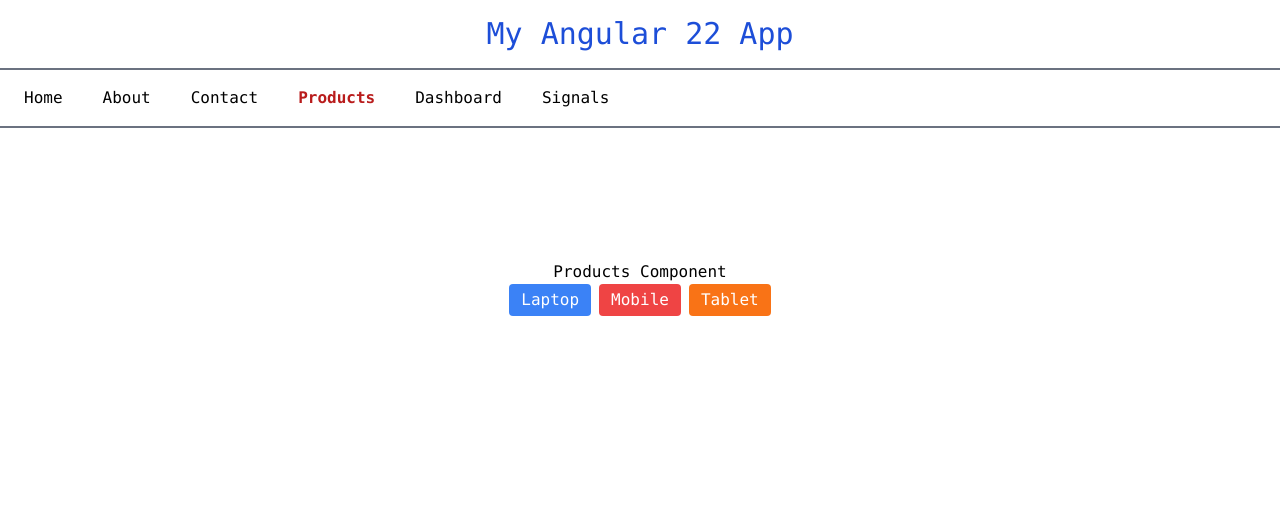
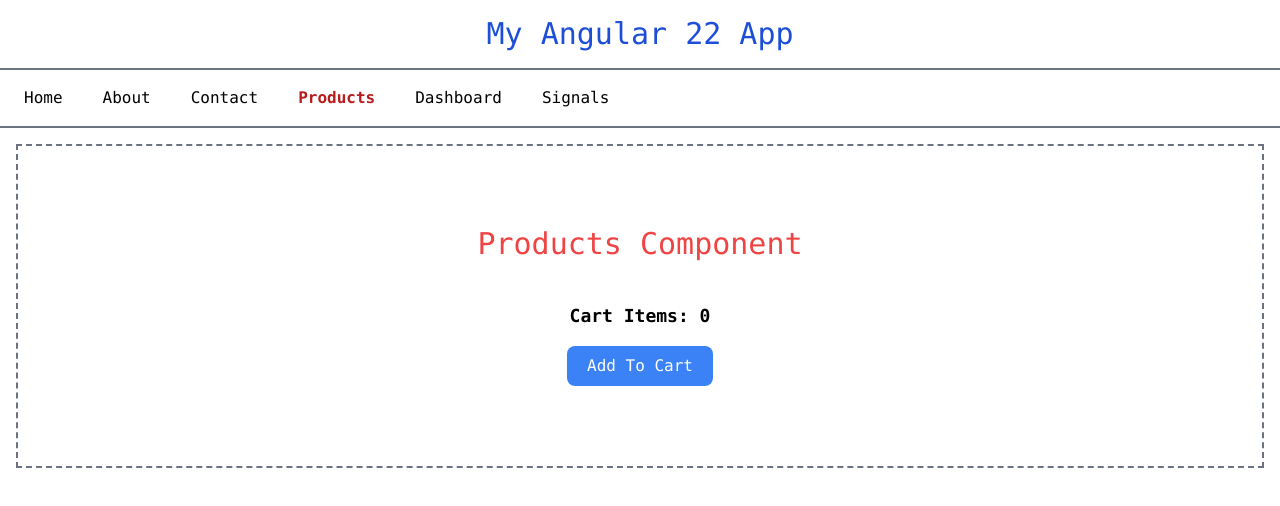
Before and after one commit to alianathefoxfairy/angular-22-sandbox, an Angular app in the folder Angular22-Tutorial/: page /pages/products in a window 1280 px wide. Shown: the top 506 px of the page. Built offline with nearby package versions, Linux system fonts and the light colour scheme.

Commit message:
service and dependency injection practice

```diff
--- a/Angular22-Tutorial/src/app/pages/contact/contact.html
+++ b/Angular22-Tutorial/src/app/pages/contact/contact.html
@@ -1,6 +1,6 @@
 <div class="border-2 border-dashed border-gray-500 m-4">
     <div class="h-80 flex flex-col items-center justify-center text-center font-mono">
-        <h2>Contact Component</h2>
-        <p class="text-2xl mb-10">Welcome to the contact page!</p>
+        <h2 class="text-3xl text-orange-500 mb-10">Contact Component</h2>
+        <p class="text-lg font-semibold">Cart Items: {{shoppingService.cartCount()}}</p>
     </div>
 </div>
--- a/Angular22-Tutorial/src/app/pages/contact/contact.ts
+++ b/Angular22-Tutorial/src/app/pages/contact/contact.ts
@@ -1,4 +1,5 @@
-import { Component } from '@angular/core';
+import { Component, inject } from '@angular/core';
+import { ShoppingService } from '../../services/shopping-service';
 
 @Component({
   imports: [],
@@ -6,4 +7,7 @@ import { Component } from '@angular/core';
   styleUrl: './contact.scss',
   templateUrl: './contact.html',
 })
-export class Contact {}
+export class Contact {
+  protected shoppingService = inject(ShoppingService);
+
+}
--- a/Angular22-Tutorial/src/app/pages/products/products.html
+++ b/Angular22-Tutorial/src/app/pages/products/products.html
@@ -1,6 +1,10 @@
-<div>
+<div class="border-2 border-dashed border-gray-500 m-4">
     <div class="h-80 flex flex-col items-center justify-center text-center font-mono">
-        <h2>Products Component</h2>
+        <h2 class="text-3xl text-red-500 mb-10">Products Component</h2>
+        <div class="space-y-4">
+            <p class="text-lg font-semibold">Cart Items: {{shoppingService.cartCount()}}</p>
+            <button (click)="addProducts()" class="rounded-lg bg-blue-500 px-5 py-2 text-white">Add To Cart</button>
+        </div>
         <!-- <p class="text-2xl mb-10">Welcome to the products page!</p> -->
 
         <!-- route parameter with routerLink -->
@@ -25,10 +29,10 @@
          </nav> -->
 
           <!-- query parameter with Navigate() -->
-        <nav class="flex gap-2">
+        <!--<nav class="flex gap-2">
             <button class="bg-blue-500 text-white rounded px-3 py-1" (click)="viewDetails('laptop')">Laptop</button>
             <button class="bg-red-500 text-white rounded px-3 py-1" (click)="viewDetails('mobile')">Mobile</button>
             <button class="bg-orange-500 text-white rounded px-3 py-1" (click)="viewDetails('tablet')">Tablet</button>
-        </nav>
+        </nav>-->
     </div>
 </div>
--- a/Angular22-Tutorial/src/app/pages/products/products.ts
+++ b/Angular22-Tutorial/src/app/pages/products/products.ts
@@ -1,5 +1,6 @@
 import { Component, inject, OnInit } from '@angular/core';
 import { ActivatedRoute, Router, RouterLink } from '@angular/router';
+import { ShoppingService } from '../../services/shopping-service';
 
 @Component({
   imports: [RouterLink],
@@ -8,6 +9,13 @@ import { ActivatedRoute, Router, RouterLink } from '@angular/router';
   templateUrl: './products.html',
 })
 export class Products implements OnInit {
+
+  protected shoppingService = inject(ShoppingService);
+
+  addProducts(){
+    this.shoppingService.addToCart();
+  }
+
   private router = inject(Router);
   private activatedRoute = inject(ActivatedRoute);
 
--- /dev/null
+++ b/Angular22-Tutorial/src/app/services/shopping-service.ts
@@ -0,0 +1,10 @@
+import { Service, signal } from '@angular/core';
+
+@Service()
+export class ShoppingService {
+    cartCount = signal(0);
+
+    addToCart(){
+        this.cartCount.update(count => count+1);
+    }
+}
```
Also changed, not shown: 1 other file (tests, documents, lock files or other folders).
